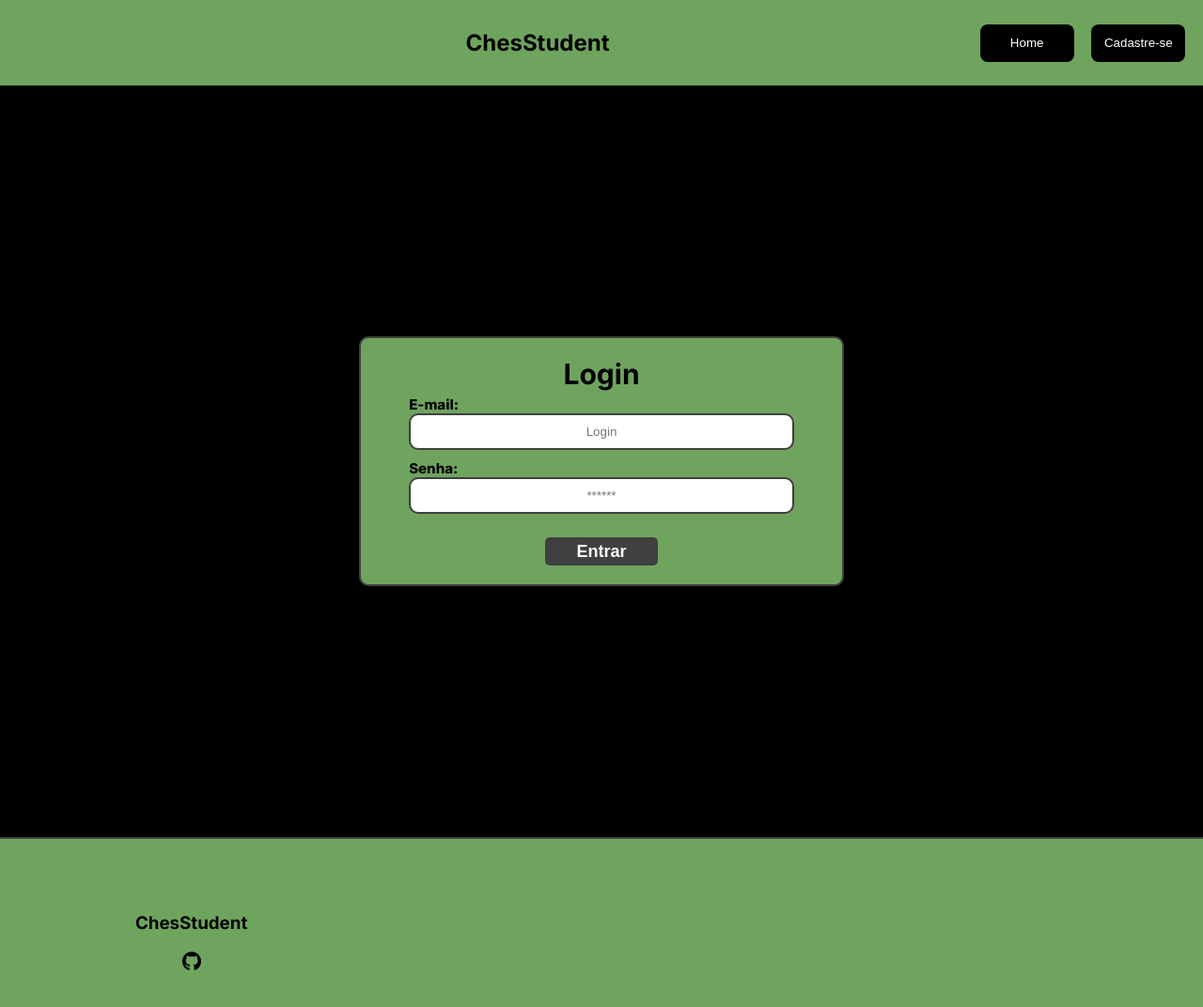
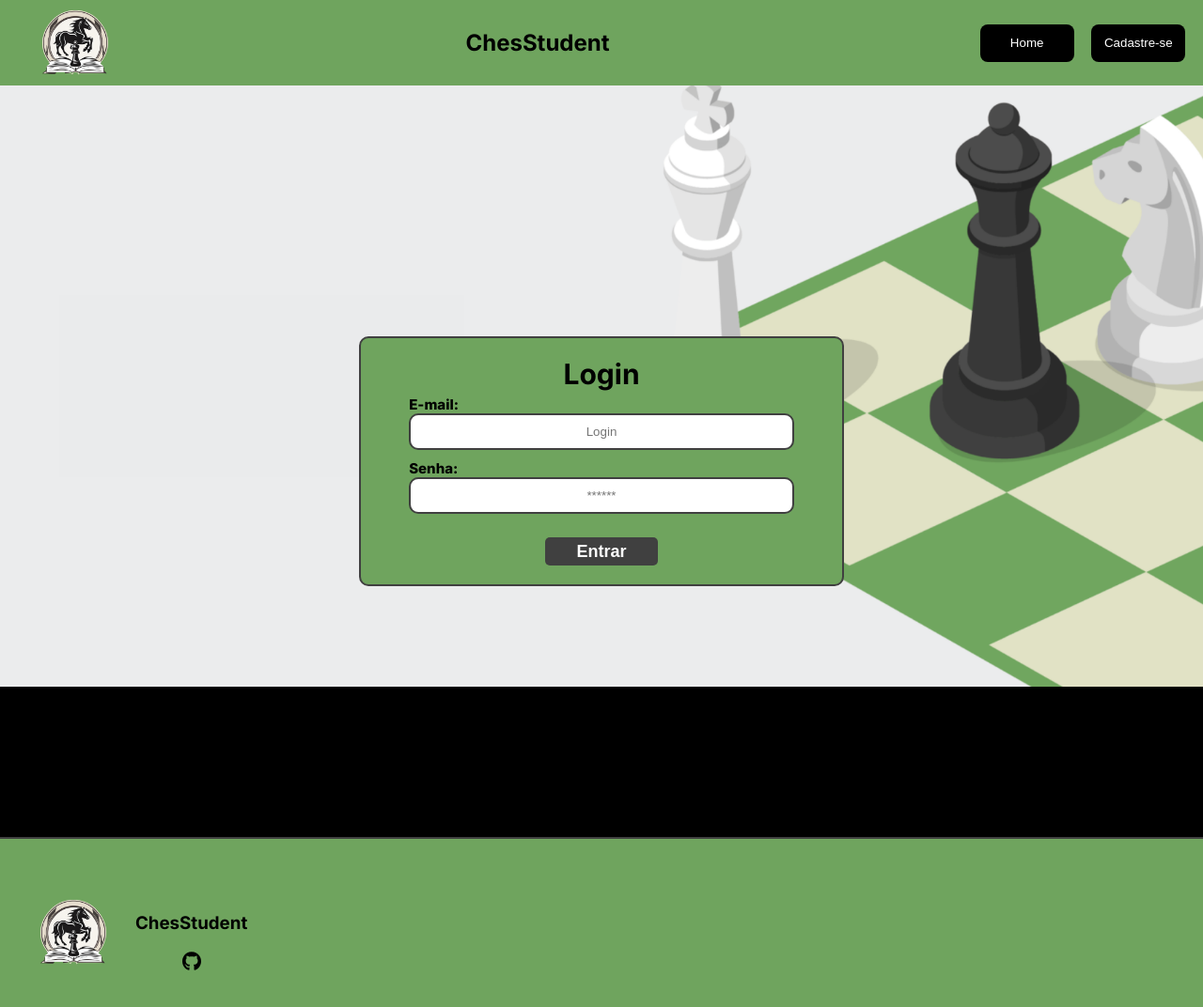
Before and after one commit to elersonleandro/Projeto-Individual, a website: page public/login.html in a window 1280 px wide. Shown: the whole page at 94% size. Drawn offline with Linux system fonts and the light colour scheme.

Commit message:
Resolvendo mais bugs

```diff
--- a/public/css/estilo.css
+++ b/public/css/estilo.css
@@ -65,7 +65,7 @@ body {
 .banner {
   height: var(--tamanho-banner);
   color: white;
-  background-image: url('../img/back.png');
+  background-image: url('../assets/imgs/back.png');
   background-size: cover;
 }
 
@@ -141,7 +141,7 @@ body {
 
 .login {
   height: var(--tamanho-login);
-  background-image: url('../img/back.png');
+  background-image: url('../assets/imgs/back.png');
   background-size: 100%;
   background-repeat: no-repeat;
   height: 100vh;
--- a/public/login.html
+++ b/public/login.html
@@ -20,7 +20,7 @@
     <!--Header-->
 
     <header>
-        <img src="../public/img/logo.png" alt="" class="logo" style="margin-left: 40px;">
+        <img src="assets/imgs/logo.png" alt="" class="logo" style="margin-left: 40px;">
         <h2>ChesStudent</h2>
         <div class="loginmy">
             <a href="index.html">
@@ -65,7 +65,7 @@
 
     <!--footer inicio-->
     <footer>
-        <img src="../public/img/logo.png" alt="" class="logo">
+        <img src="assets/imgs/logo.png" alt="" class="logo">
         <div class="fot">
             <h3>ChesStudent</h3>
             <svg class="git" xmlns="http://www.w3.org/2000/svg"
```
Also changed, not shown: public/cadastro.html (+2 -2 lines), public/index.html (+1 -2 lines).
